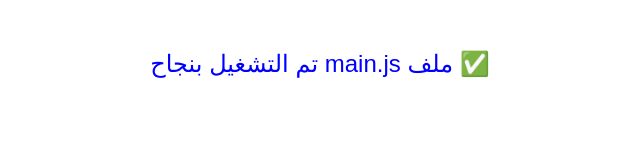
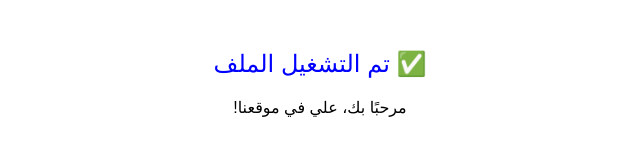
Before and after one commit to brawn11/test, a website: page public/brho.html in a window 1280 px wide. Shown: the whole page, without its empty margins (320-960 px from the left). Drawn offline with Linux system fonts and the light colour scheme; files whose address does not match are found by name.

Commit message:
📤 تحديث شامل للملفات

```diff
--- a/public/brho.html
+++ b/public/brho.html
@@ -19,7 +19,7 @@
 </head>
 <body>
 
-  <div class="message">✅  ملف main.js تم التشغيل بنجاح</div>
+  <div class="message">✅  تم التشغيل الملف</div>
   <div id="resultMain"></div>
 
   <script src="js/main.js"></script>
```
